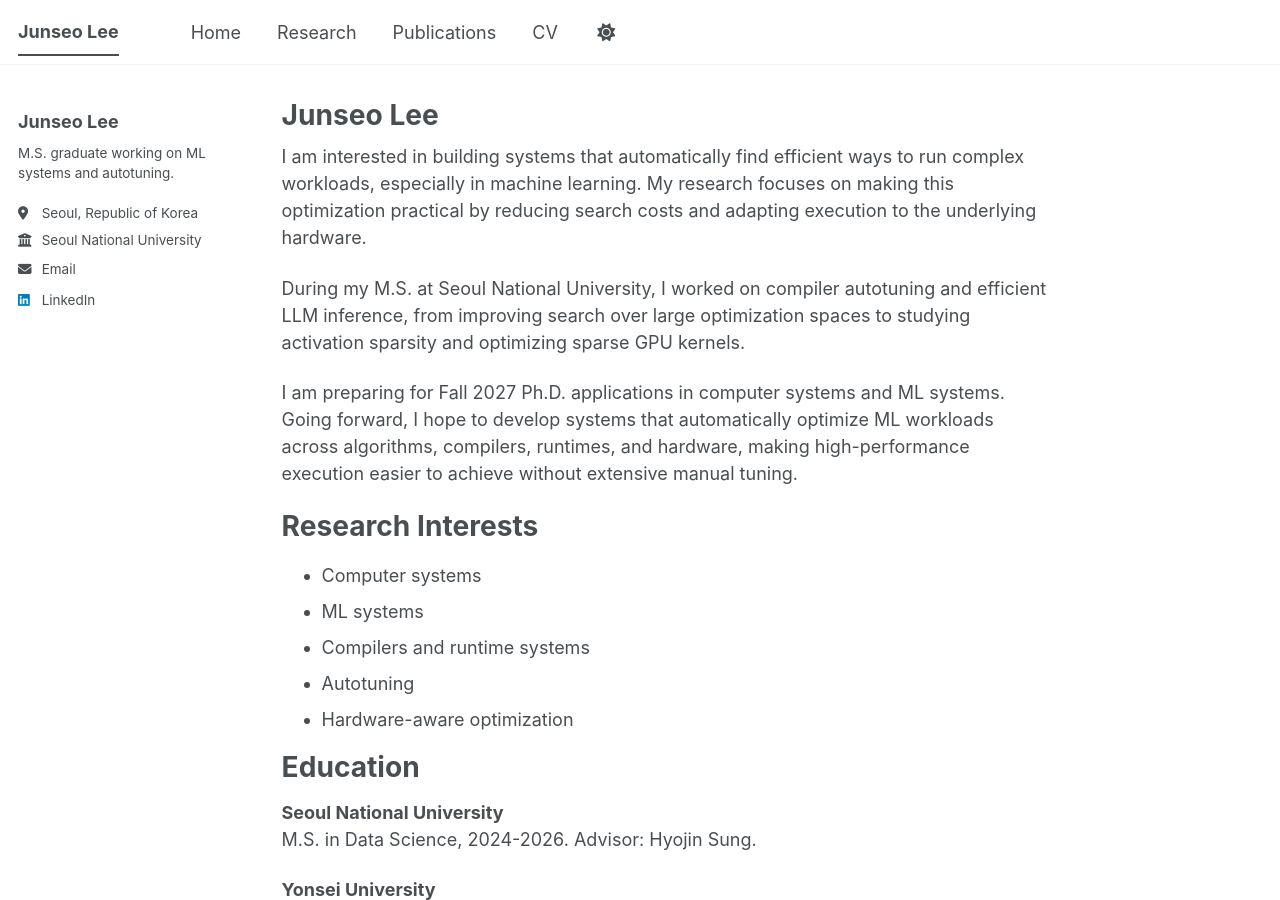
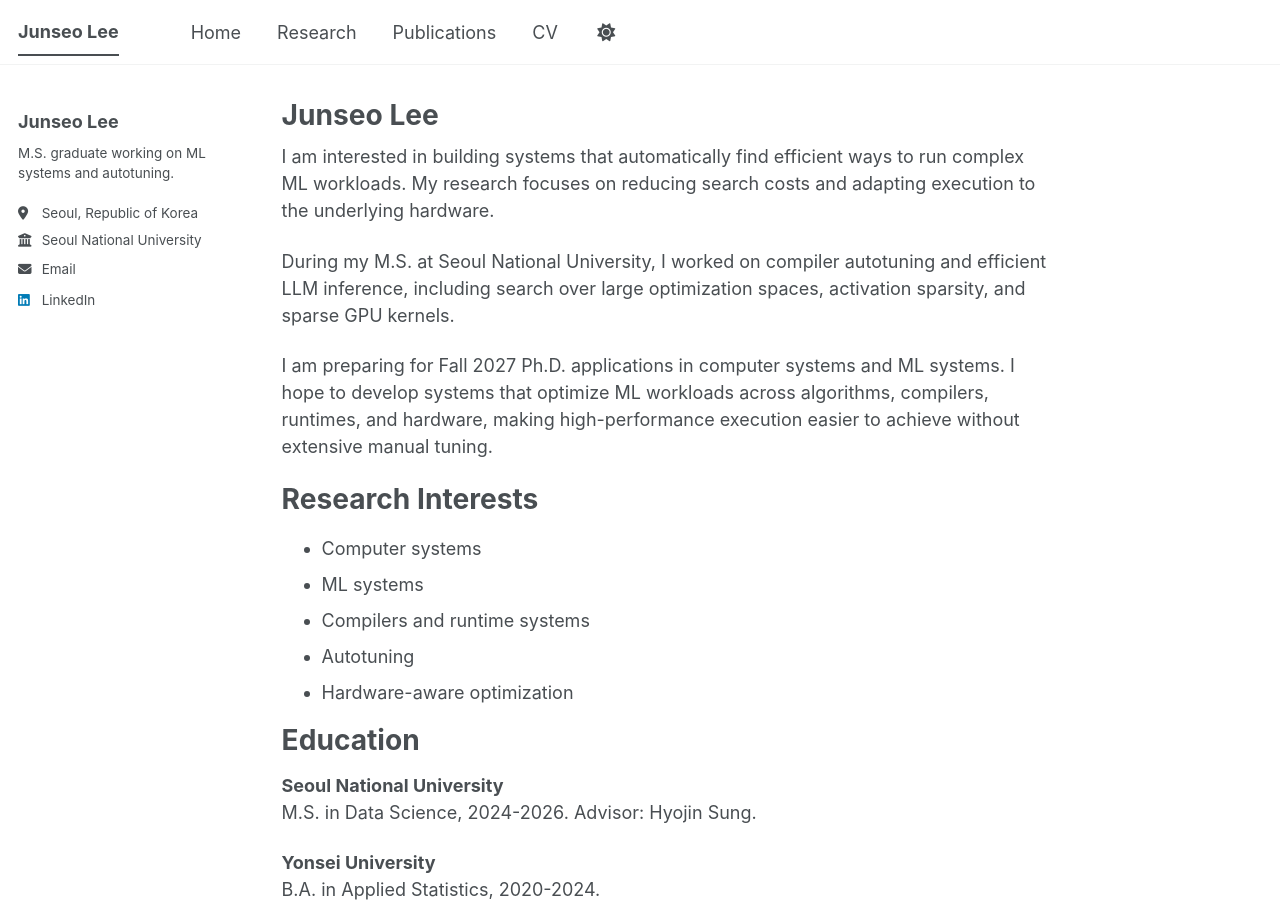
Before and after one commit to jseool/jseool.github.io, a Jekyll site: the page built from _pages/about.md, in a window 1280 px wide and 900 px high. Built offline with Jekyll 4.4.1, drawn with Linux system fonts in a browser that asks for light colours; a style sheet for code colours, icons or effects is not loaded.

Commit message:
Tighten home introduction for readability

```diff
--- a/_pages/about.md
+++ b/_pages/about.md
@@ -7,11 +7,11 @@ redirect_from:
   - /about.html
 ---
 
-I am interested in building systems that automatically find efficient ways to run complex workloads, especially in machine learning. My research focuses on making this optimization practical by reducing search costs and adapting execution to the underlying hardware.
+I am interested in building systems that automatically find efficient ways to run complex ML workloads. My research focuses on reducing search costs and adapting execution to the underlying hardware.
 
-During my M.S. at Seoul National University, I worked on compiler autotuning and efficient LLM inference, from improving search over large optimization spaces to studying activation sparsity and optimizing sparse GPU kernels.
+During my M.S. at Seoul National University, I worked on compiler autotuning and efficient LLM inference, including search over large optimization spaces, activation sparsity, and sparse GPU kernels.
 
-I am preparing for Fall 2027 Ph.D. applications in computer systems and ML systems. Going forward, I hope to develop systems that automatically optimize ML workloads across algorithms, compilers, runtimes, and hardware, making high-performance execution easier to achieve without extensive manual tuning.
+I am preparing for Fall 2027 Ph.D. applications in computer systems and ML systems. I hope to develop systems that optimize ML workloads across algorithms, compilers, runtimes, and hardware, making high-performance execution easier to achieve without extensive manual tuning.
 
 Research Interests
 ======
```
